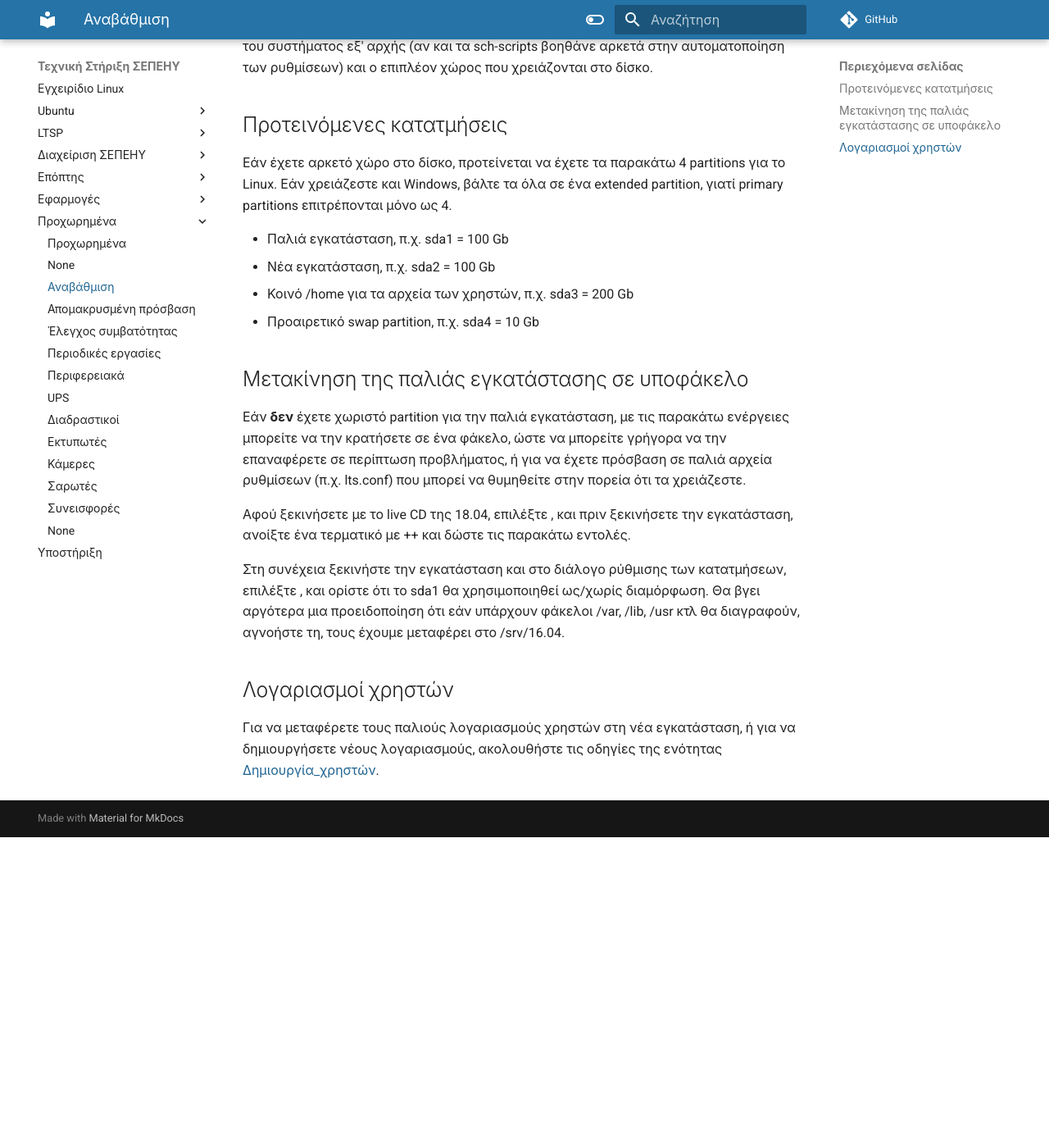
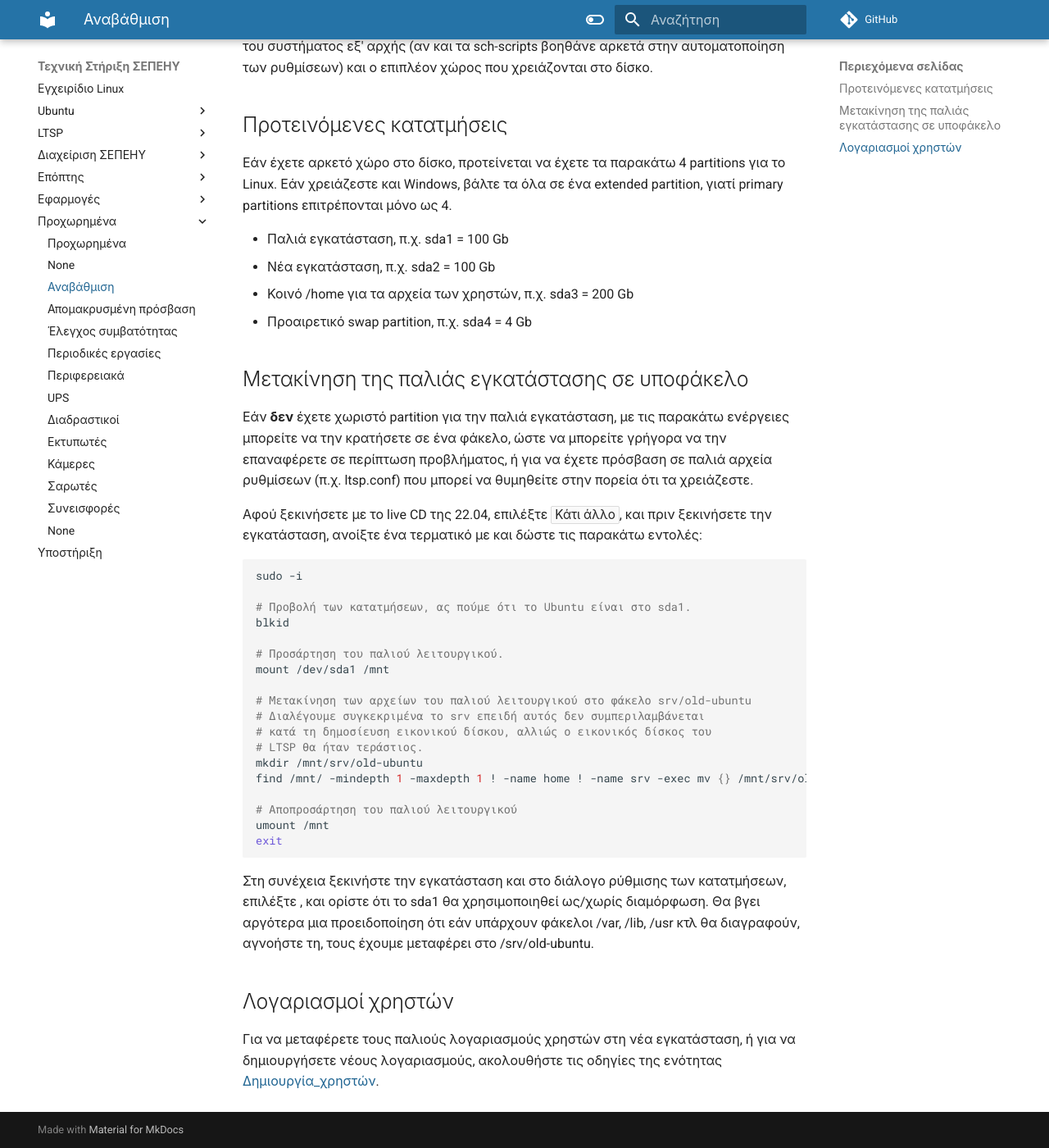
Before and after one commit to siahos/el.ltsp.org, an MkDocs documentation site: the page built from docs/advanced/Αναβάθμιση.md, in a window 1280 px wide and 1400 px high, scrolled down 433 px. Shown: the whole window at 82% size. Built offline with MkDocs 1.6.1 and Material for MkDocs 9.7.7, drawn with Linux system fonts in a browser that asks for light colours; comment, search, counter and statistics services are not loaded; before the commit the page ends 1454 px from its top, so only the background shows below that.

````diff
--- a/docs/advanced/Αναβάθμιση.md
+++ b/docs/advanced/Αναβάθμιση.md
@@ -1,51 +1,70 @@
 # Αναβάθμιση
 
-Προτείνουμε μία μέθοδο που χρησιμοποιεί καθαρές εγκαταστάσεις κάθε φορά,
-και η οποία εκτός από το πλεονέκτημα των φρέσκων ρυθμίσεων, έχει και το
-πλεονέκτημα ότι η παλιά εγκατάσταση είναι διαθέσιμη μαζί με την
-καινούργια. Ανάλογα με τις κατατμήσεις σας, είτε μπορείτε να τις
-χρησιμοποιείτε εντελώς παράλληλα, είτε να επαναφέρετε την παλιά σε πολύ
-μικρό χρονικό διάστημα. Αυτό βολεύει και σαν backup λειτουργικό στην
-περίπτωση που η νέα εγκατάσταση έχει κάποιο πρόβλημα. Για παράδειγμα,
-αν διαπιστώσετε ότι η 18.04 δεν δουλεύει με τους clients σας γιατί δεν
-τηρούν την προδιαγραφή των 256 MB RAM ελάχιστο, ή αν από κάποιο σοβαρό
-πρόβλημα καταστραφεί τελείως η εγκατάσταση της 18.04, μπορείτε σε λίγα
-λεπτά να επαναφέρετε τη 16.04 (ή τη 12.04) και να συνεχίσετε το
-μάθημα.
+Προτείνουμε μία μέθοδο που χρησιμοποιεί καθαρές εγκαταστάσεις κάθε φορά, και η
+οποία εκτός από το πλεονέκτημα των φρέσκων ρυθμίσεων, έχει και το πλεονέκτημα
+ότι η παλιά εγκατάσταση είναι διαθέσιμη μαζί με την καινούργια. Ανάλογα με τις
+κατατμήσεις σας, είτε μπορείτε να τις χρησιμοποιείτε εντελώς παράλληλα, είτε να
+επαναφέρετε την παλιά σε πολύ μικρό χρονικό διάστημα. Αυτό βολεύει και σαν
+backup λειτουργικό στην περίπτωση που η νέα εγκατάσταση έχει κάποιο πρόβλημα.
+Για παράδειγμα, αν διαπιστώσετε ότι η 18.04 δεν δουλεύει με τους clients σας
+γιατί δεν τηρούν την προδιαγραφή των 256 MB RAM ελάχιστο, ή αν από κάποιο
+σοβαρό πρόβλημα καταστραφεί τελείως η εγκατάσταση της 18.04, μπορείτε σε λίγα
+λεπτά να επαναφέρετε τη 16.04 (ή τη 12.04) και να συνεχίσετε το μάθημα.
 
-Τα μειονεκτήματα των καθαρών εγκαταστάσεων είναι ο επιπλέον φόρτος για
-την ρύθμιση του συστήματος εξ' αρχής (αν και τα sch-scripts βοηθάνε
-αρκετά στην αυτοματοποίηση των ρυθμίσεων) και ο επιπλέον χώρος που
-χρειάζονται στο δίσκο.
+Τα μειονεκτήματα των καθαρών εγκαταστάσεων είναι ο επιπλέον φόρτος για την
+ρύθμιση του συστήματος εξ' αρχής (αν και τα sch-scripts βοηθάνε αρκετά στην
+αυτοματοποίηση των ρυθμίσεων) και ο επιπλέον χώρος που χρειάζονται στο δίσκο.
 
 ## Προτεινόμενες κατατμήσεις
 
-Εάν έχετε αρκετό χώρο στο δίσκο, προτείνεται να έχετε τα παρακάτω 4
-partitions για το Linux. Εάν χρειάζεστε και Windows, βάλτε τα όλα σε ένα
-extended partition, γιατί primary partitions επιτρέπονται μόνο ως 4.
+Εάν έχετε αρκετό χώρο στο δίσκο, προτείνεται να έχετε τα παρακάτω 4 partitions
+για το Linux. Εάν χρειάζεστε και Windows, βάλτε τα όλα σε ένα extended
+partition, γιατί primary partitions επιτρέπονται μόνο ως 4.
 
-  - Παλιά εγκατάσταση, π.χ. sda1 = 100 Gb
-  - Νέα εγκατάσταση, π.χ. sda2 = 100 Gb
-  - Κοινό /home για τα αρχεία των χρηστών, π.χ. sda3 = 200 Gb
-  - Προαιρετικό swap partition, π.χ. sda4 = 10 Gb
+- Παλιά εγκατάσταση, π.χ. sda1 = 100 Gb
+- Νέα εγκατάσταση, π.χ. sda2 = 100 Gb
+- Κοινό /home για τα αρχεία των χρηστών, π.χ. sda3 = 200 Gb
+- Προαιρετικό swap partition, π.χ. sda4 = 4 Gb
 
 ## Μετακίνηση της παλιάς εγκατάστασης σε υποφάκελο
 
-Εάν **δεν** έχετε χωριστό partition για την παλιά εγκατάσταση, με τις
-παρακάτω ενέργειες μπορείτε να την κρατήσετε σε ένα φάκελο, ώστε να
-μπορείτε γρήγορα να την επαναφέρετε σε περίπτωση προβλήματος, ή για να
-έχετε πρόσβαση σε παλιά αρχεία ρυθμίσεων (π.χ. lts.conf) που μπορεί να
-θυμηθείτε στην πορεία ότι τα χρειάζεστε.
+Εάν **δεν** έχετε χωριστό partition για την παλιά εγκατάσταση, με τις παρακάτω
+ενέργειες μπορείτε να την κρατήσετε σε ένα φάκελο, ώστε να μπορείτε γρήγορα να
+την επαναφέρετε σε περίπτωση προβλήματος, ή για να έχετε πρόσβαση σε παλιά
+αρχεία ρυθμίσεων (π.χ. ltsp.conf) που μπορεί να θυμηθείτε στην πορεία ότι τα
+χρειάζεστε.
 
-Αφού ξεκινήσετε με το live CD της 18.04, επιλέξτε , και πριν ξεκινήσετε
-την εγκατάσταση, ανοίξτε ένα τερματικό με ++ και δώστε τις παρακάτω
-εντολές.
+Αφού ξεκινήσετε με το live CD της 22.04, επιλέξτε ***Κάτι άλλο***, και πριν
+ξεκινήσετε την εγκατάσταση, ανοίξτε ένα τερματικό με και δώστε τις παρακάτω
+εντολές:
+
+
+```shell
+sudo -i
+
+# Προβολή των κατατμήσεων, ας πούμε ότι το Ubuntu είναι στο sda1.
+blkid
+
+# Προσάρτηση του παλιού λειτουργικού.
+mount /dev/sda1 /mnt
+
+# Μετακίνηση των αρχείων του παλιού λειτουργικού στο φάκελο srv/old-ubuntu
+# Διαλέγουμε συγκεκριμένα το srv επειδή αυτός δεν συμπεριλαμβάνεται
+# κατά τη δημοσίευση εικονικού δίσκου, αλλιώς ο εικονικός δίσκος του
+# LTSP θα ήταν τεράστιος.
+mkdir /mnt/srv/old-ubuntu
+find /mnt/ -mindepth 1 -maxdepth 1 ! -name home ! -name srv -exec mv {} /mnt/srv/old-ubuntu/ \;
+
+# Αποπροσάρτηση του παλιού λειτουργικού
+umount /mnt
+exit
+```
 
 Στη συνέχεια ξεκινήστε την εγκατάσταση και στο διάλογο ρύθμισης των
 κατατμήσεων, επιλέξτε , και ορίστε ότι το sda1 θα χρησιμοποιηθεί
 ως/χωρίς διαμόρφωση. Θα βγει αργότερα μια προειδοποίηση ότι εάν
 υπάρχουν φάκελοι /var, /lib, /usr κτλ θα διαγραφούν, αγνοήστε τη,
-τους έχουμε μεταφέρει στο /srv/16.04.
+τους έχουμε μεταφέρει στο /srv/old-ubuntu.
 
 ## Λογαριασμοί χρηστών
 
````
Also changed, not shown: docs/appinventor/index.md (+4 -5 lines), docs/appinventor/appinventor.png (renamed from docs/appinventor/appinventor2.png).
